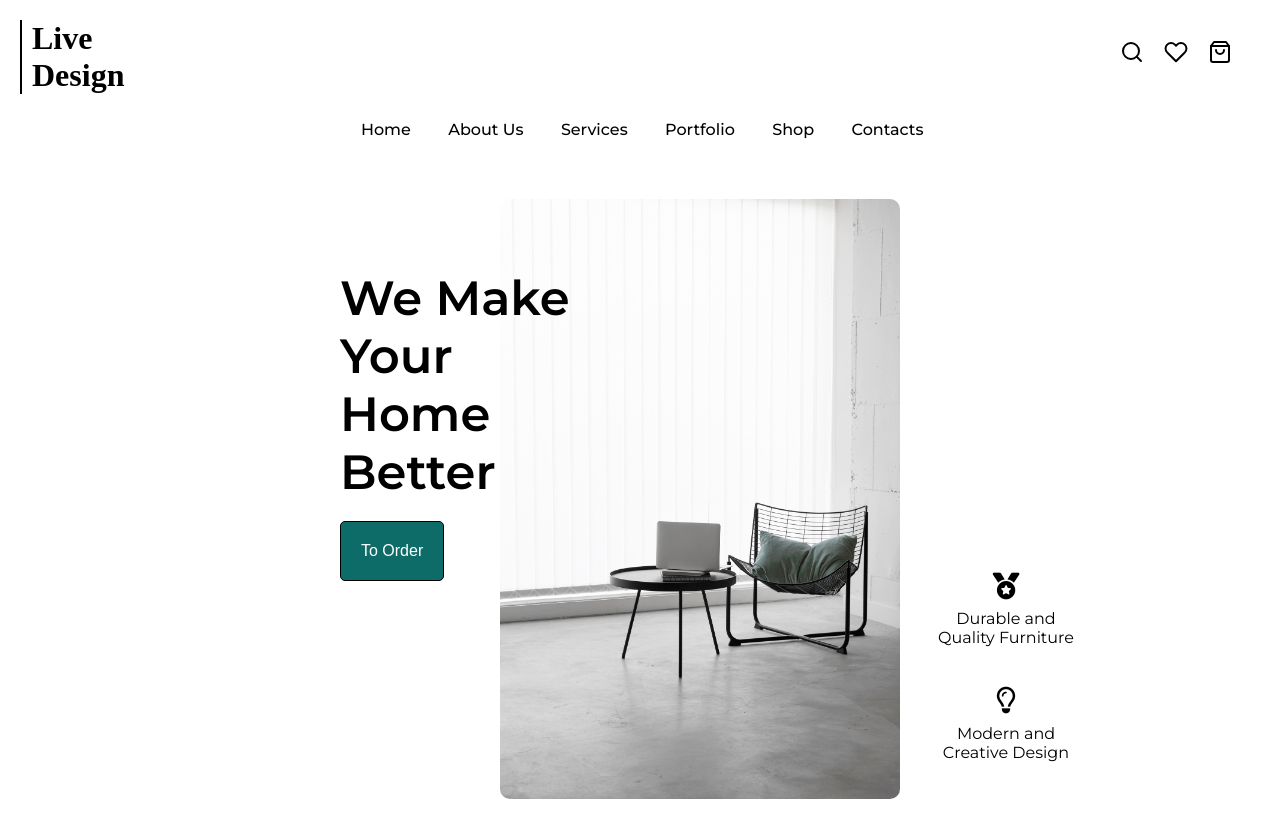
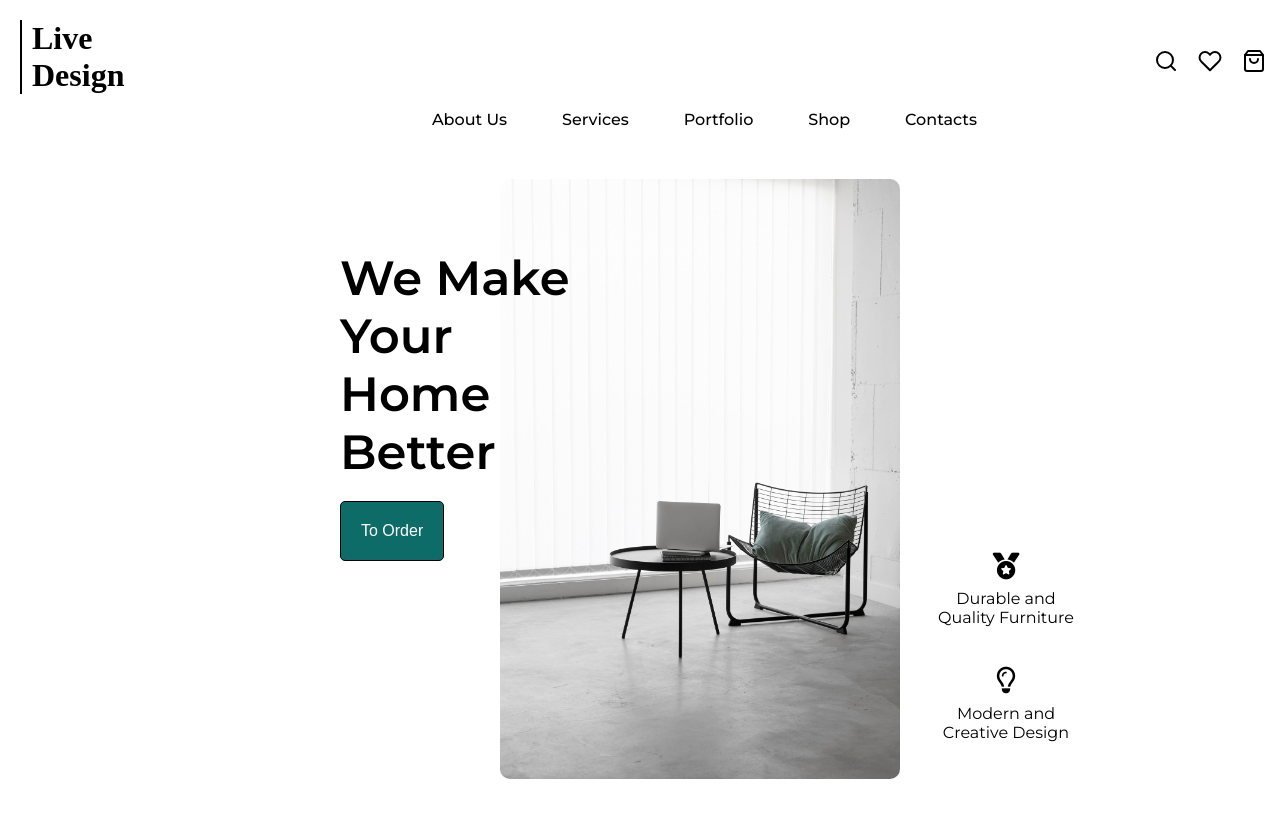
Before and after one commit to ryalee/liveDesign, a plain HTML site: page index.html in a window 1280 px wide. Shown: the top 825 px of the page. Drawn offline with nearby package versions, Linux system fonts and the light colour scheme; a web font is replaced by a local one.

Commit message:
mudança no style do header na versão desktop

```diff
--- a/index.html
+++ b/index.html
@@ -20,16 +20,13 @@
 
     <nav>
       <ul class="menu">
-        <a href="#" class="menuItem"><li>Home</li></a>
         <a href="#" class="menuItem"><li>About Us</li></a>
         <a href="#" class="menuItem"><li>Services</li></a>
         <a href="#" class="menuItem"><li>Portfolio</li></a>
         <a href="#" class="menuItem"><li>Shop</li></a>
         <a href="#" class="menuItem"><li>Contacts</li></a>
       </ul>
-    </nav>
 
-    <nav>
       <ul class="iconsMenu">
         <a href="#" class="iconItem"><li><i data-feather="search"></i></li></a>
         <a href="#" class="iconItem"><li><i data-feather="heart"></i></li></a>
@@ -130,7 +127,7 @@
     </section>
 
     <section class="contact">
-      <h1>Get a free consultation. Just have a request below</h1>
+      <h1>Get a free consultation. Just have a request now</h1>
 
       <div class="form">
         <input type="tel" placeholder="Your Phone Number" required>
--- a/style.css
+++ b/style.css
@@ -11,9 +11,6 @@ body {
 
 header {
   display: flex;
-  justify-content: space-between;
-  padding: 10px;
-  width: 100%;
 }
 
 .logo {
@@ -30,8 +27,8 @@ header {
 .menu {
   display: flex;
   margin-top: 80px;
-  width: 410px;
-  margin-left: -140px;
+  width: 350px;
+  margin-left: -110px;
   padding: 10px;
 }
 
@@ -47,8 +44,8 @@ header {
 .iconsMenu {
   display: flex;
   position: absolute;
-  margin-left: -180px;
-  margin-top: 20px;
+  margin-top: -110px;
+  margin-left: 90px;
 }
 
 .iconItem {
@@ -480,6 +477,18 @@ footer p a {
 }
 
 @media screen and (min-width: 1200px) {
+  .logo {
+    padding: 20px;
+  }
+
+  .menu {
+    margin-left: 250px;
+  }
+
+  .iconsMenu {
+    margin-left: 1000px;
+  }
+
   .hero img {
     margin-left: 500px;
   }
@@ -554,7 +563,7 @@ footer p a {
   .card .imgCover {
     width: 22.8%;
     margin-left: 48px;
-    margin-top: 254px;
+    margin-top: 251px;
     height: 15%;
   }
 
```
